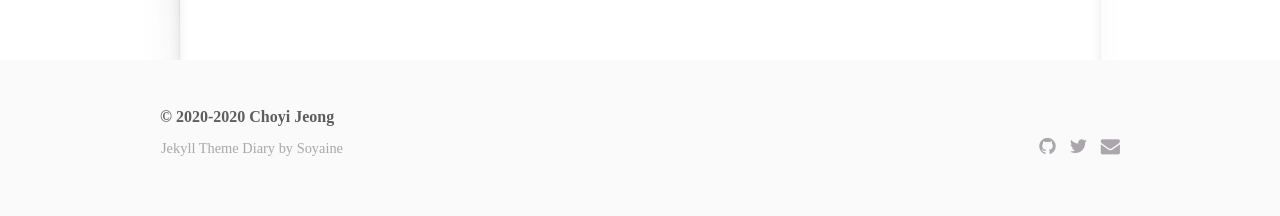
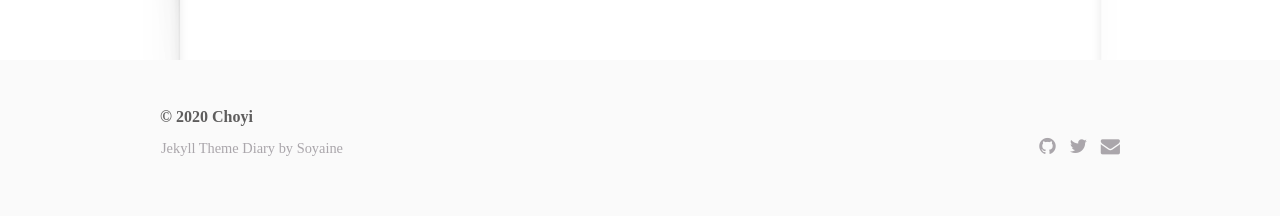
Before and after one commit to jeongchoyi/jeongchoyi.github.io, a Jekyll site: the page built from _posts/2019-08-05-about.md, in a window 1280 px wide. Shown: the part 729-945 px from the top of the page. Built offline with Jekyll 4.4.1, drawn with Linux system fonts in a browser that asks for light colours.

Commit message:
modify _config.yml

```diff
--- a/_config.yml
+++ b/_config.yml
@@ -1,10 +1,10 @@
-name: Choyi Jeong
+name: Choyi
 permalink: :year/:month/:day/:title
-baseurl: /
+baseurl: ""
 
 # Your blog's start year and this year, showed in the footer left
 # start is optional
-start: 2020
+start:
 now: 2020
 
 # Social links showed in the footer
@@ -19,6 +19,7 @@ nav:
    Home: "/"
    Diary: "/diary"
 
+
 markdown: kramdown
 highlighter: rouge
 
```
Also changed, not shown: 2 other files.
